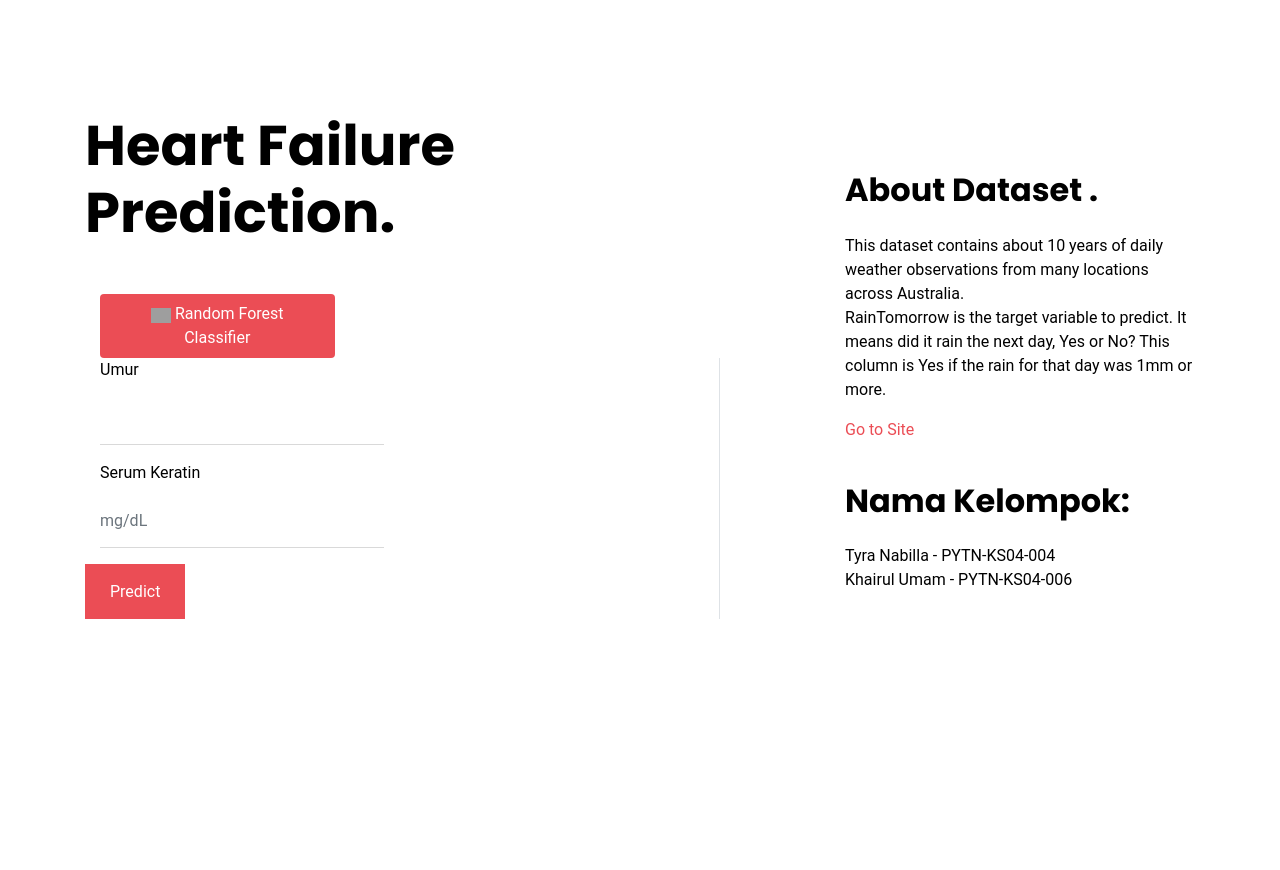
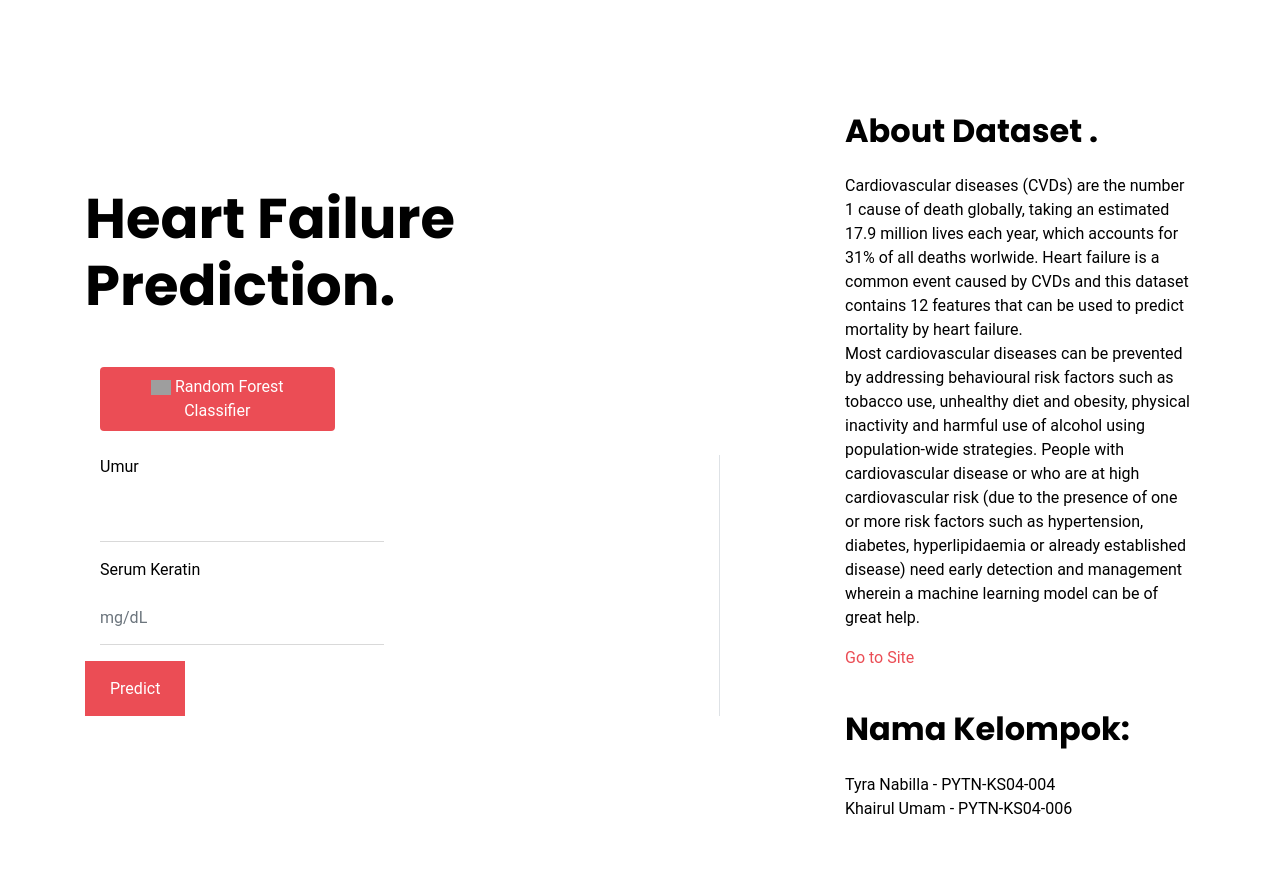
Before and after one commit to khrlumam/H8_PYTN-KS04-006_2, a Flask app: page / in a window 1280 px wide. Shown: the top 870 px of the page. Before the commit the page ends 619 px from the top, so only its background shows below. Run offline with Flask 2, Linux system fonts and the light colour scheme; parts of the project's set-up code (start-up, migrations or seed data) failed here and were passed over; some libraries are stand-ins or nearby versions; grey boxes are pictures that could not be loaded.

Commit message:
update template

```diff
--- a/project_3/templates/index.html
+++ b/project_3/templates/index.html
@@ -44,6 +44,7 @@
                         alt="random_forest_classifier_icon" width="20px"> Random Forest Classifier </a>
                   </div>
                 </div>
+                <br>
                 <!-- Logistic Regression Prediction -->
                 <div class="tab-content" id="v-pills-tabContent">
                   <div class="tab-pane fade show active" id="v-pills-home" role="tabpanel"
@@ -71,8 +72,12 @@
               </div>
               <div class="col-lg-4 ml-auto">
                 <h3 class="mb-4">About Dataset  .</h3>
-                <p>This dataset contains about 10 years of daily weather observations from many locations across Australia.
-                  <br>RainTomorrow is the target variable to predict. It means did it rain the next day, Yes or No? This column is Yes if the rain for that day was 1mm or more.</p>
+                <p>Cardiovascular diseases (CVDs) are the number 1 cause of death globally, taking an estimated 17.9 million lives each year, which accounts for 31% of all deaths worlwide.
+                  Heart failure is a common event caused by CVDs and this dataset contains 12 features that can be used to predict mortality by heart failure.
+
+                  <br>Most cardiovascular diseases can be prevented by addressing behavioural risk factors such as tobacco use, unhealthy diet and obesity, physical inactivity and harmful use of alcohol using population-wide strategies.
+
+                  People with cardiovascular disease or who are at high cardiovascular risk (due to the presence of one or more risk factors such as hypertension, diabetes, hyperlipidaemia or already established disease) need early detection and management wherein a machine learning model can be of great help.</p>
                 <p><a href="https://www.kaggle.com/datasets/jsphyg/weather-dataset-rattle-package" target="blank">Go to Site</a></p>
                   <br>
                 <h3 class="mb-4">Nama Kelompok:</h3>
```
